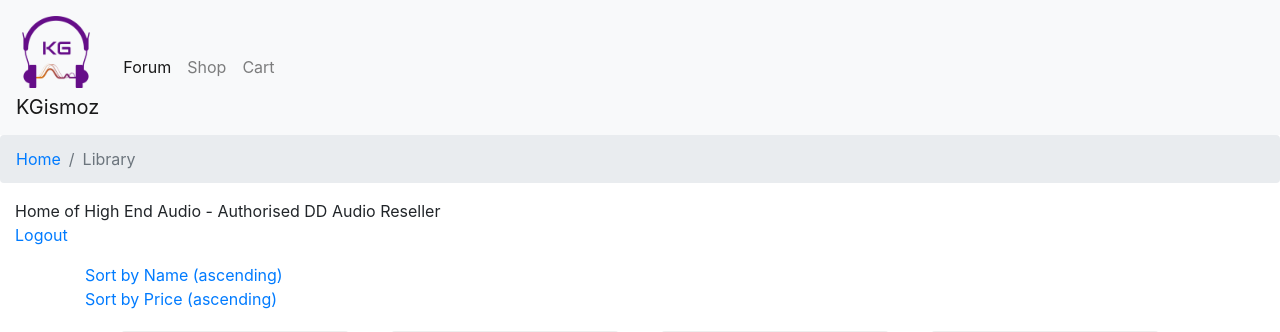
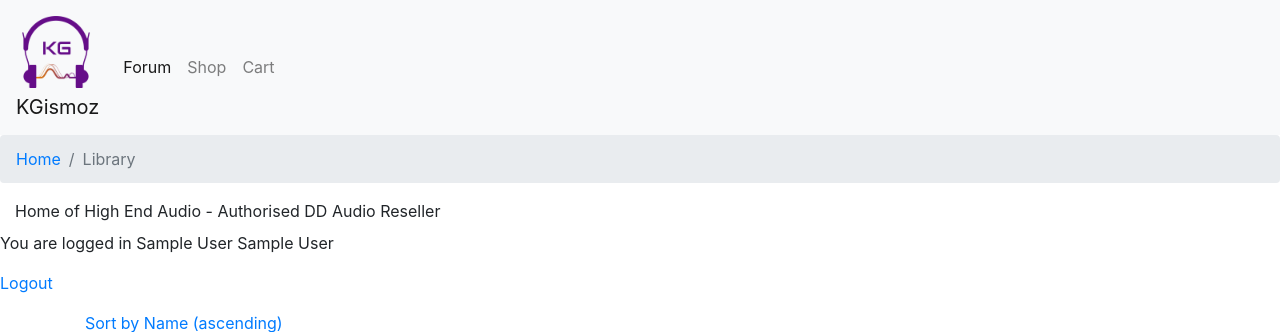
Before and after one commit to kerontt/Assignment3, a PHP site: page /shop.php in a window 1280 px wide. Shown: the part 109-441 px from the top of the page. Run offline with PHP 8.4, Linux system fonts and the light colour scheme; the visitor is signed in with stand-in values (Sample User, id 1); data comes from the database, SQL or seed files in the repository; some libraries are stand-ins or nearby versions.

Commit message:
Added 'if' condition to display user name if logged into the shop page and display links accordingly. i.e if loggedd in display name and 'logout' option. Alternatively, if not logged in display 'login'

```diff
--- a/shop.php
+++ b/shop.php
@@ -10,8 +10,25 @@ include ( 'includes/header.html' ) ;
 include ( 'includes/menu.html' ) ;
 
 
+
 # Create navigation links.
-echo '<div class="container-fluid"><p> <a href="goodbye.php">Logout</a></p></div>' ;
+
+
+if ($_SESSION['Firstname'] = "") {
+    # Display body section.if logged in
+    echo "<h1></h1><p>You are not logged in </p>";
+
+
+
+    # Create navigation links.
+    echo '<div class="container-fluid"><p> <a href="goodbye.php">Logout</a></p></div>' ;}
+else {
+
+    echo "<h1></h1><p>You are logged in {$_SESSION['first_name']} {$_SESSION['last_name']} </p>";
+    echo '<p><a href="goodbye.php">Logout</a></p>';
+
+}
+
 
 # Display sort criteria.
 echo '<div class="container">';
```
